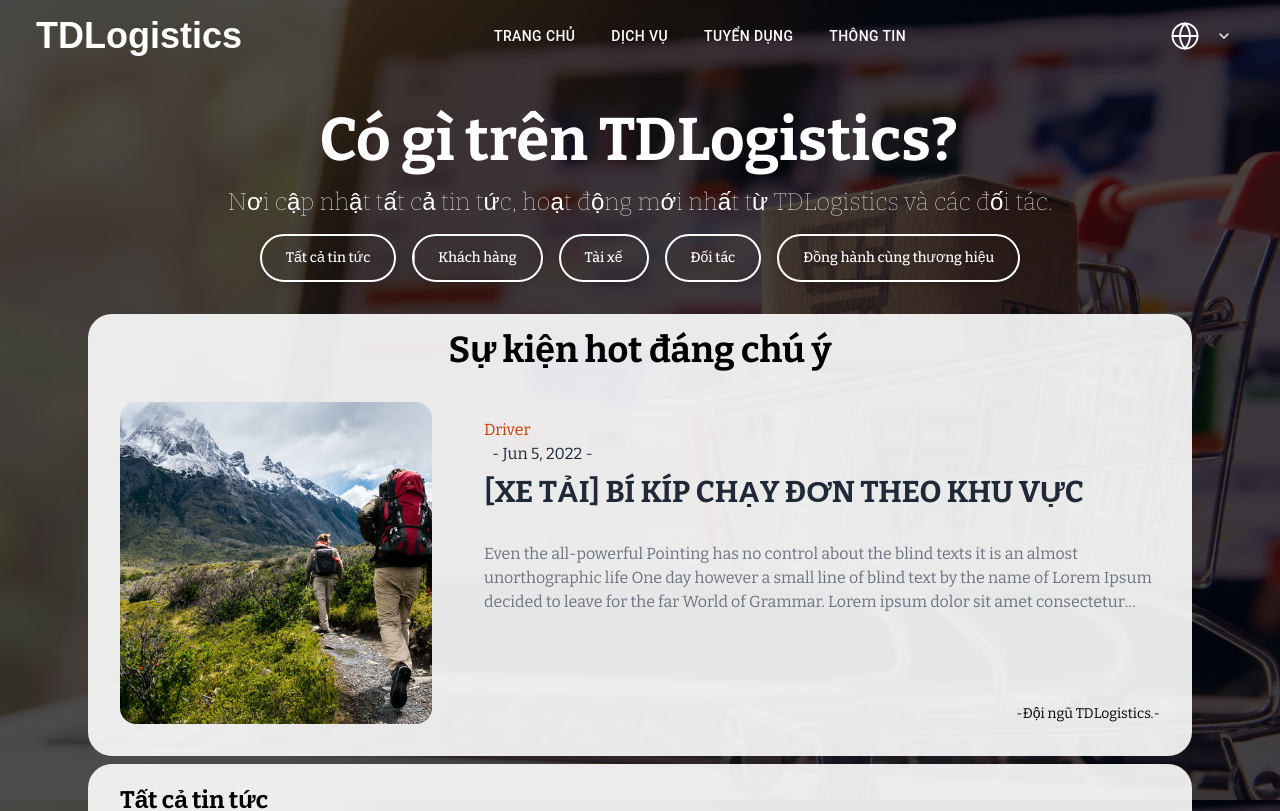
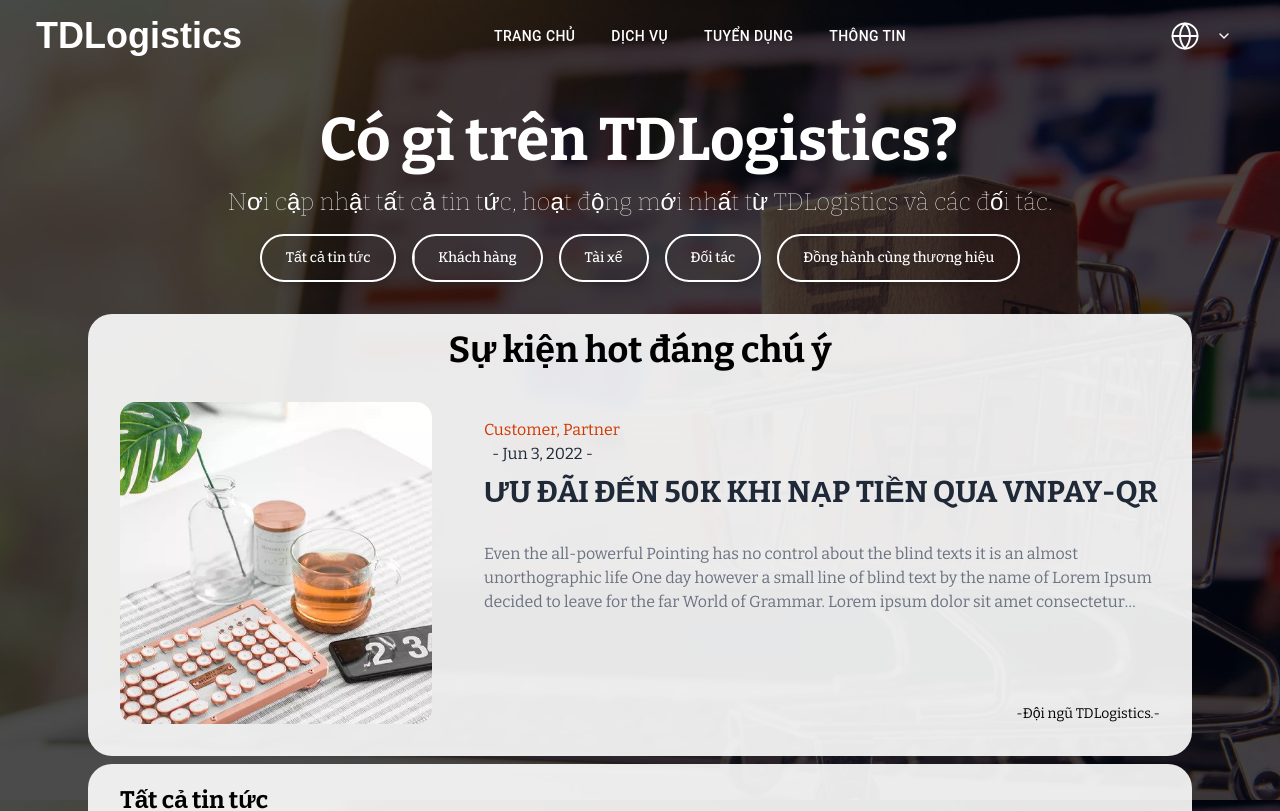
Before and after one commit to daVinc3nt/web-business, a Next.js app: page /news in a window 1280 px wide. Shown: the top 811 px of the page. Built offline with nearby package versions, Linux system fonts and the light colour scheme.

Commit message:
Update NewsBlogSec2.tsx

```diff
--- a/components/NewsBlog/NewsBlogSec2.tsx
+++ b/components/NewsBlog/NewsBlogSec2.tsx
@@ -10,7 +10,7 @@
   // useEffect(() => {
   //   getPost(1).then((res) => {setData(res)});
   // }, []);
-  const data = Posts[1];
+  const data = Posts[0];
   return (
       <Link href={`/news/${1}`} className="flex h-full justify-between flex-col lg:flex-row hover:bg-gray-300/70 lg:p-4 rounded-2xl">
           <div className="image h-1/3 lg:h-full lg:w-[30%]">
```
